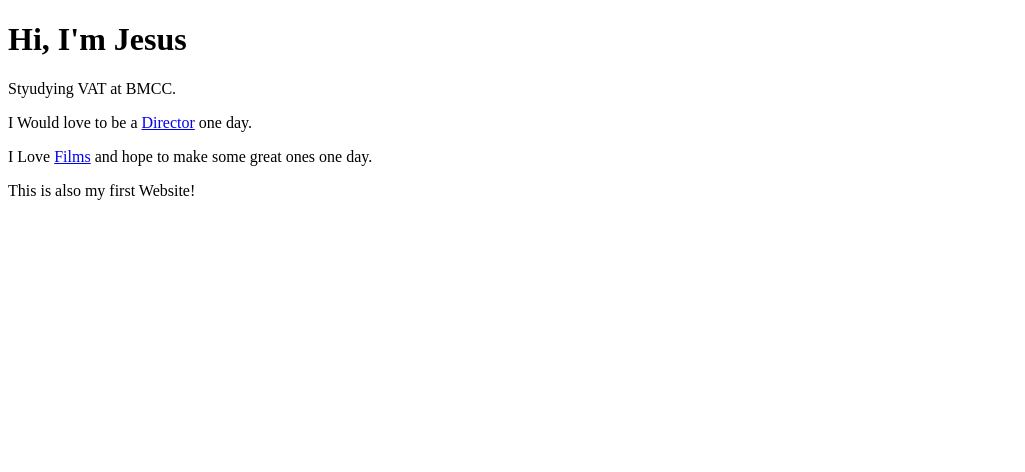
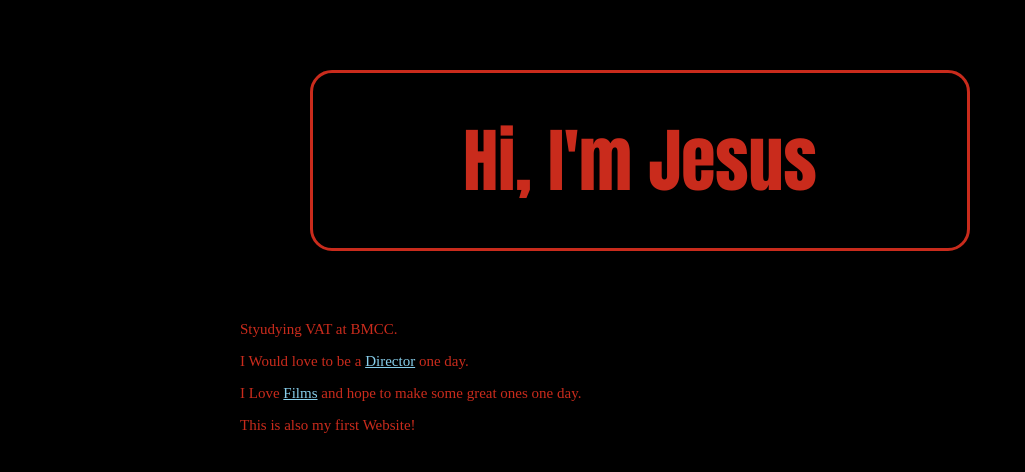
Before and after one commit to Jesus5277/Choose-Your-Own-Adventure-Story, a plain HTML site: page index.html in a window 1280 px wide. Shown: the whole page, without its empty margins (0-1025 px from the left). Drawn offline with Linux system fonts and the light colour scheme.

Commit message:
Added CSS Styles

```diff
--- a/index.html
+++ b/index.html
@@ -4,14 +4,17 @@
 <head>
 	<title>Choose Your Own Adventure</title>
 	<meta charset="utf-8">
+    <link href="style.css" rel="stylesheet" type="text/css">
 </head>
 
 <body>
+<div id="container">
     <h1>Hi, I'm Jesus</h1>
     <p> Styudying VAT at BMCC.</p>
     <p>I Would love to be a <a href="story/director.html">Director</A> one day.</p>
     <p>I Love <a href="story/films.html">Films</A> and hope to make some great ones one day.</p>
-<p>This is also my first Website!</p>
+    <p>This is also my first Website!</p>
+</div>
 </body>
 
 </html>
--- /dev/null
+++ b/style.css
@@ -0,0 +1,33 @@
+ body {
+ 	color: red;
+ 	color: #C92B1C;
+
+ background-color:black ;
+
+	font-size: 35px;
+}
+
+a {
+	color:skyblue;
+}
+
+h1 {
+	font-family: Impact, monospace;
+	border width: 6px;
+	border-style: solid;
+	border-radius: 22px;
+	padding: .5em 1em;
+	text-align: center;
+	margin: 1em;
+}
+
+p{
+	font-family: Papyrus;
+	font-size: 1.2em;
+	font-size: 15px;
+}
+
+div#container {
+	margin: 0 auto;
+	width: 800px;
+}
```
Also changed, not shown: story/director.html (added, +16 -0 lines), story/films.html (added, +18 -0 lines).
